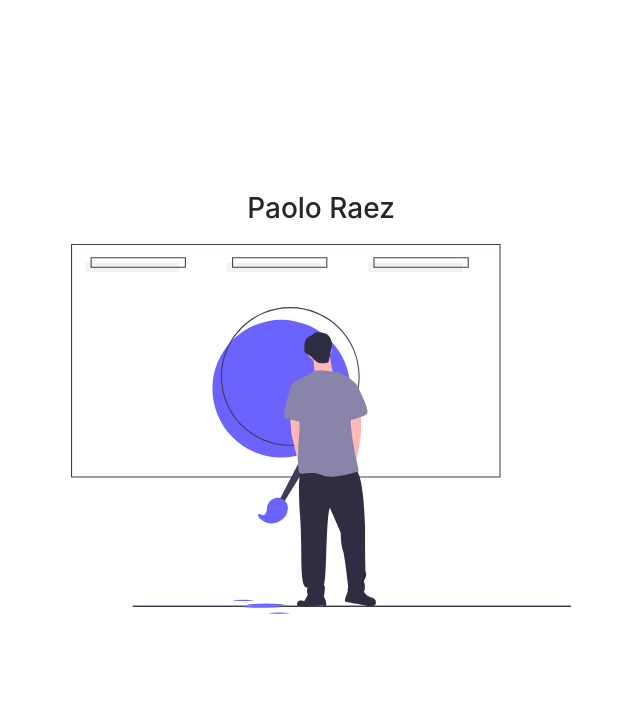
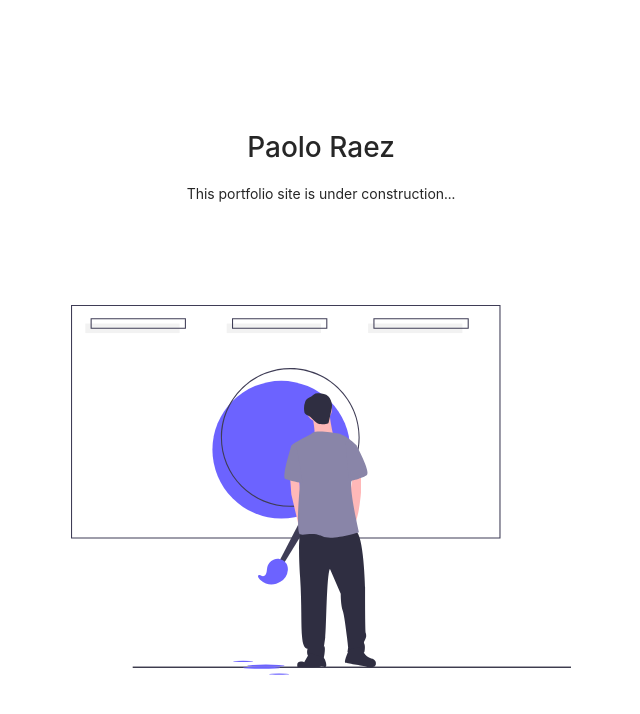
Before and after one commit to kharenzze/portfolio, a Next.js app: page / in a window 1280 px wide. Shown: the top 714 px of the page, without its empty margins (319-959 px from the left). Built offline with nearby package versions, Linux system fonts and the light colour scheme.

Commit message:
Some text

```diff
--- a/pages/index.js
+++ b/pages/index.js
@@ -8,6 +8,7 @@ const WIPImage = styled(WIP)`
   max-width: 500px;
   width: 50%;
   height: auto;
+  margin-top: 100px;
 `
 
 export default function Home() {
@@ -18,9 +19,10 @@ export default function Home() {
         <link rel="icon" href="/favicon.ico"/>
       </Head>
       <Row className="centered">
-          <h1>
-            Paolo Raez
-          </h1>
+          <h1>Paolo Raez</h1>
+      </Row>
+      <Row className="centered">
+        <span>This portfolio site is under construction...</span>
       </Row>
       <Row className="centered">
         <WIPImage/>
```
